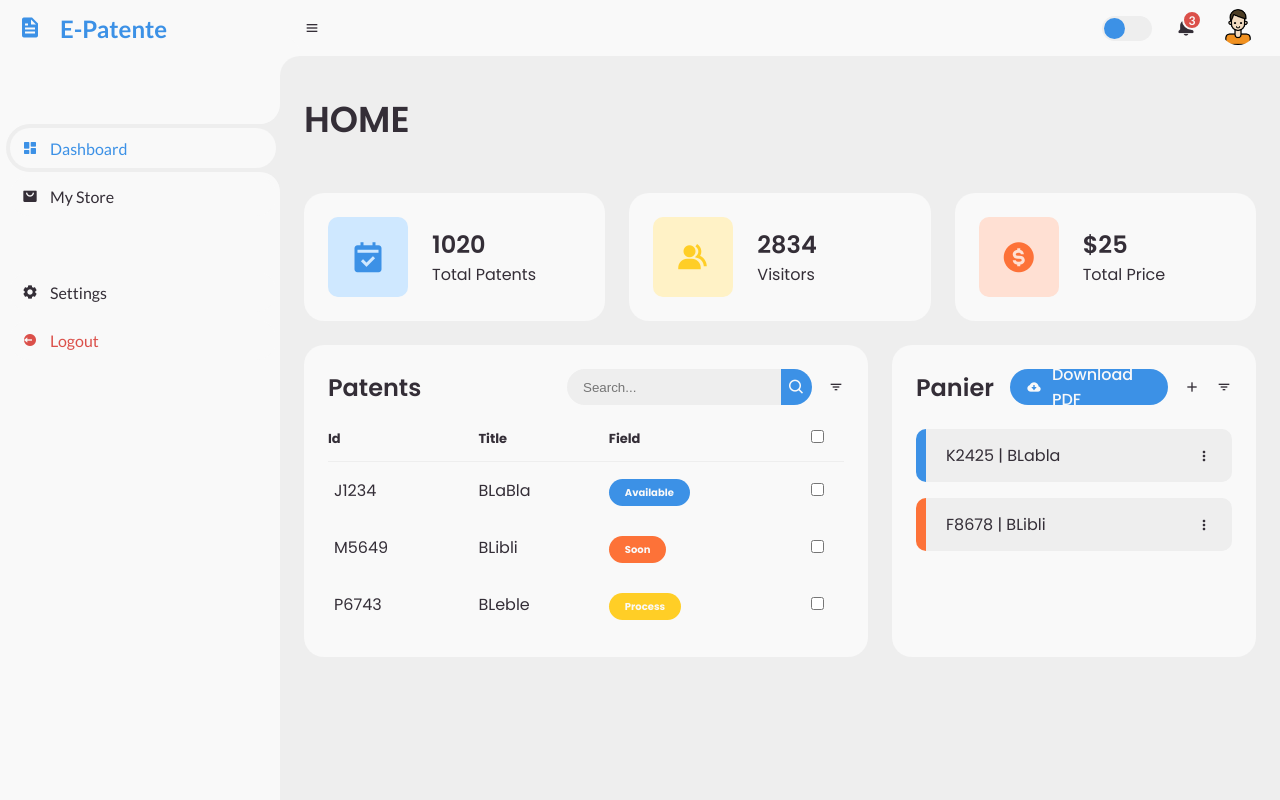
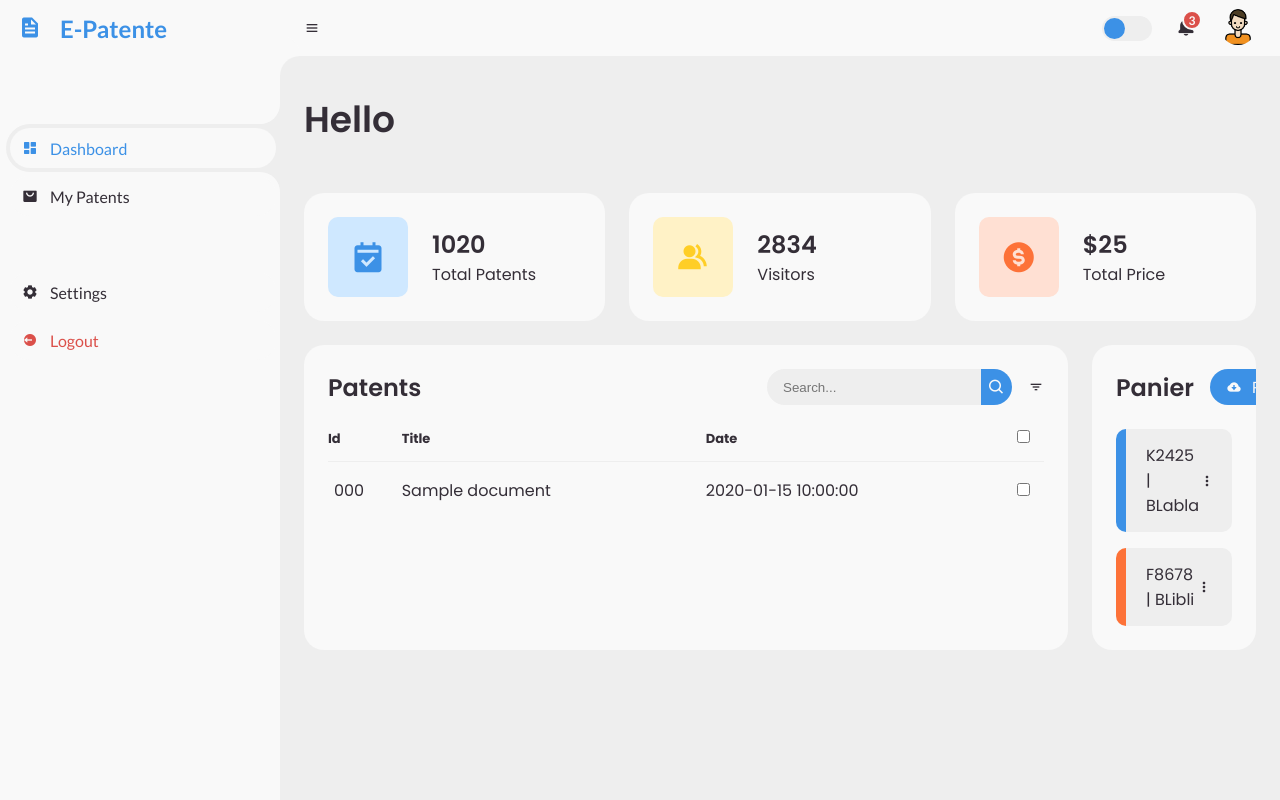
Before and after one commit to nexossama/Patent-Analysis, a Flask app: template templates/home.html in a window 1280 px wide. Run offline with Flask 3, Linux system fonts and the light colour scheme; the template is opened without the code that fills it: most values are stand-ins (such as "Sample title", 1, 10 or a date in 2020).

Commit message:
basic_backend

```diff
--- a/app.py
+++ b/app.py
@@ -1,23 +1,68 @@
-from flask import Flask, request, render_template
+from flask import Flask, render_template, request, redirect, session, url_for
+from pymongo import MongoClient
+from werkzeug.security import generate_password_hash, check_password_hash
 
 app = Flask(__name__)
+app.secret_key = "secret_key"
 
+# Connect to MongoDB Atlas
+client = MongoClient("mongodb+srv://aymanemaghouti:FwbFRrymX6wjJPxG@patents.js05fnq.mongodb.net/?retryWrites=true&w=majority")
+db = client.get_database("patent_db")
+users_collection = db.users
+patents_collection = db.patent_records
 
-@app.route('/home')
-def index():
-    return render_template('home.html')
+def fetch_patents():
+    mongodb_documents = []
+    for patent in patents_collection.find({}):
+        mongodb_documents.append(patent)
+    return mongodb_documents
+
+def fetch_panier(user):
+    mongodb_documents = []
+    for panier in user:
+        mongodb_documents.append(panier)
+    return mongodb_documents
+
+@app.route('/')
+def home():
+    if 'email' in session:
+        mongodb_documents = fetch_patents()
+        return render_template('home.html', username=session['email'], mongodb_documents=mongodb_documents)
+    return redirect(url_for('login'))
+
+@app.route('/register', methods=['GET', 'POST'])
+def register():
+    if request.method == 'POST':
+        email = request.form['email-I']
+        password = request.form['password1-I']
+
+        existing_user = users_collection.find_one({'email': email})
+        if existing_user:
+            return 'That email already exists!'
+
+        hash_pass = generate_password_hash(password)
+        users_collection.insert_one({'email': email, 'password': hash_pass})
+        session['email'] = email
+        return redirect('/')
+    return render_template('register.html')
 
 @app.route('/login', methods=['GET', 'POST'])
 def login():
     if request.method == 'POST':
-        return "do_the_signin/signup()"
-    else:
-        return render_template('login.html')
+        email = request.form['email-C']
+        password = request.form['password-C']
 
-@app.route('/user/<username>')
-def profile(username):
-    return f'{username}\'s profile'
+        existing_user = users_collection.find_one({'email': email})
+        if existing_user and check_password_hash(existing_user['password'], password):
+            session['email'] = email
+            return redirect('/')
+        return 'Invalid email/password combination'
+    return render_template('login.html')
 
+@app.route('/logout')
+def logout():
+    session.pop('email', None)
+    return redirect('/')
 
 if __name__ == '__main__':
     app.run(debug=True)
--- a/static/style/styleHome.css
+++ b/static/style/styleHome.css
@@ -353,7 +353,7 @@
 	justify-content: center;
 	align-items: center;
 	grid-gap: 10px;
-	font-weight: 500;
+	font-weight: 300;
 }
 
 
@@ -438,7 +438,7 @@
 
 #content main .table-data .order {
 	flex-grow: 1;
-	flex-basis: 500px;
+	flex-basis: 700px; /*  500 */
 }
 #content main .table-data .order table {
 	width: 100%;
@@ -488,7 +488,7 @@
 
 #content main .table-data .todo {
 	flex-grow: 1;
-	flex-basis: 300px;
+	flex-basis: 100px; /*  300 */
 }
 #content main .table-data .todo .todo-list {
 	width: 100%;
--- a/templates/home.html
+++ b/templates/home.html
@@ -8,6 +8,7 @@
 	<link href='https://unpkg.com/boxicons@2.0.9/css/boxicons.min.css' rel='stylesheet'>
 	<!-- My CSS -->
 	<link rel="stylesheet" href="{{ url_for('static', filename='style/styleHome.css') }}">
+	<!-- Additional styles -->
 	<style>
 		.btn {
 			border: none;
@@ -115,7 +116,7 @@
 			border-width : 0px;
 		}
 	</style>
-
+	<link rel="icon" href="{{ url_for('static', filename='media/fichier.png') }}" type="image/x-icon">
 	<title>E-Patente</title>
 </head>
 <body>
@@ -137,7 +138,7 @@
 			<li>
 				<a href="#">
 					<i class='bx bxs-shopping-bag-alt' ></i>
-					<span class="text">My Store</span>
+					<span class="text">My Patents</span>
 				</a>
 			</li>
 			<!-- <li>
@@ -205,6 +206,7 @@
 
 		<!-- MAIN -->
 		<main>
+
 			<!-- The Modal -->
 			<div id="myModal" class="modal">
 				<div class="modal-content">
@@ -259,7 +261,7 @@
 
 			<div class="head-title">
 				<div class="left">
-					<h1>HOME</h1>
+					<h1>Hello {{ session['email'] }}</h1>
 					<!-- <ul class="breadcrumb">
 						<li>
 							<a href="#">Dashboard</a>
@@ -297,7 +299,6 @@
 				</li>
 			</ul>
 
-
 			<div class="table-data">
 				<div class="order">
 					<div class="head">
@@ -316,54 +317,20 @@
 							<tr>
 								<th>Id</th>
 								<th>Title</th>
-								<th>Field</th>
-                                <th><input type="checkbox"></th>
+								<th>Date</th>
+								<th><input type="checkbox"></th>
 							</tr>
 						</thead>
 						<tbody>
+							{% for document in mongodb_documents %}
 							<tr>
-								<td>
-									<p>J1234</p>
-									<!-- <p>John Doe</p> -->
-								</td>
-								<td>BLaBla</td>
-								<td><span class="status completed">Available</span></td>
-                                <td><input type="checkbox"></td>
+								<td>{{ document.code }}</td>
+								<td>{{ document.title }}</td>
+								<td>{{ document.pub_date }}</td>
+								<!-- <td><span class="status completed">Available</span></td> -->
+								<td><input type="checkbox"></td>
 							</tr>
-							<tr>
-								<td>
-									<!-- <img src="img/people.png"> -->
-									<p>M5649</p>
-								</td>
-								<td>BLibli</td>
-								<td><span class="status pending">Soon</span></td>
-                                <td><input type="checkbox"></td>
-							</tr>
-							<tr>
-								<td>
-									<!-- <img src="img/people.png"> -->
-									<p>P6743</p>
-								</td>
-								<td>BLeble</td>
-								<td><span class="status process">Process</span></td>
-                                <td><input type="checkbox"></td>
-							</tr>
-							<!-- <tr>
-								<td>
-									<img src="img/people.png">
-									<p>John Doe</p>
-								</td>
-								<td>01-10-2021</td>
-								<td><span class="status pending">Pending</span></td>
-							</tr>
-							<tr>
-								<td>
-									<img src="img/people.png">
-									<p>John Doe</p>
-								</td>
-								<td>01-10-2021</td>
-								<td><span class="status completed">Completed</span></td>
-							</tr> -->
+							{% endfor %}
 						</tbody>
 					</table>
 				</div>
@@ -372,7 +339,7 @@
 						<h3>Panier</h3>
                         <a href="#" class="btn-download">
                             <i class='bx bxs-cloud-download' ></i>
-                            <span class="text">Download PDF</span>
+                            <span class="text">PDF</span>
                         </a>
 						<i class='bx bx-plus' ></i>
 						<i class='bx bx-filter' ></i>
--- a/templates/login.html
+++ b/templates/login.html
@@ -16,7 +16,7 @@
     <div class="container">
         <div class="forms-container">
           <div class="signin-signup">
-            <form action="#" method="POST" class="sign-in-form">
+            <form action="/login" method="POST" class="sign-in-form">
                 <!-- Zone for Info and Erros -->
               <h2 class="title">Connexion</h2>
               <div class="input-field">
@@ -46,7 +46,7 @@
                 </a>
               </div>
             </form>-
-            <form action="#" method="POST" class="sign-up-form">
+            <form action="/register" method="POST" class="sign-up-form">
               <h2 class="title">Inscription</h2>
               <div class="input-field">
                 <i class="fas fa-envelope"></i>
```
Also changed, not shown: static/js/script.js (+0 -14 lines).
